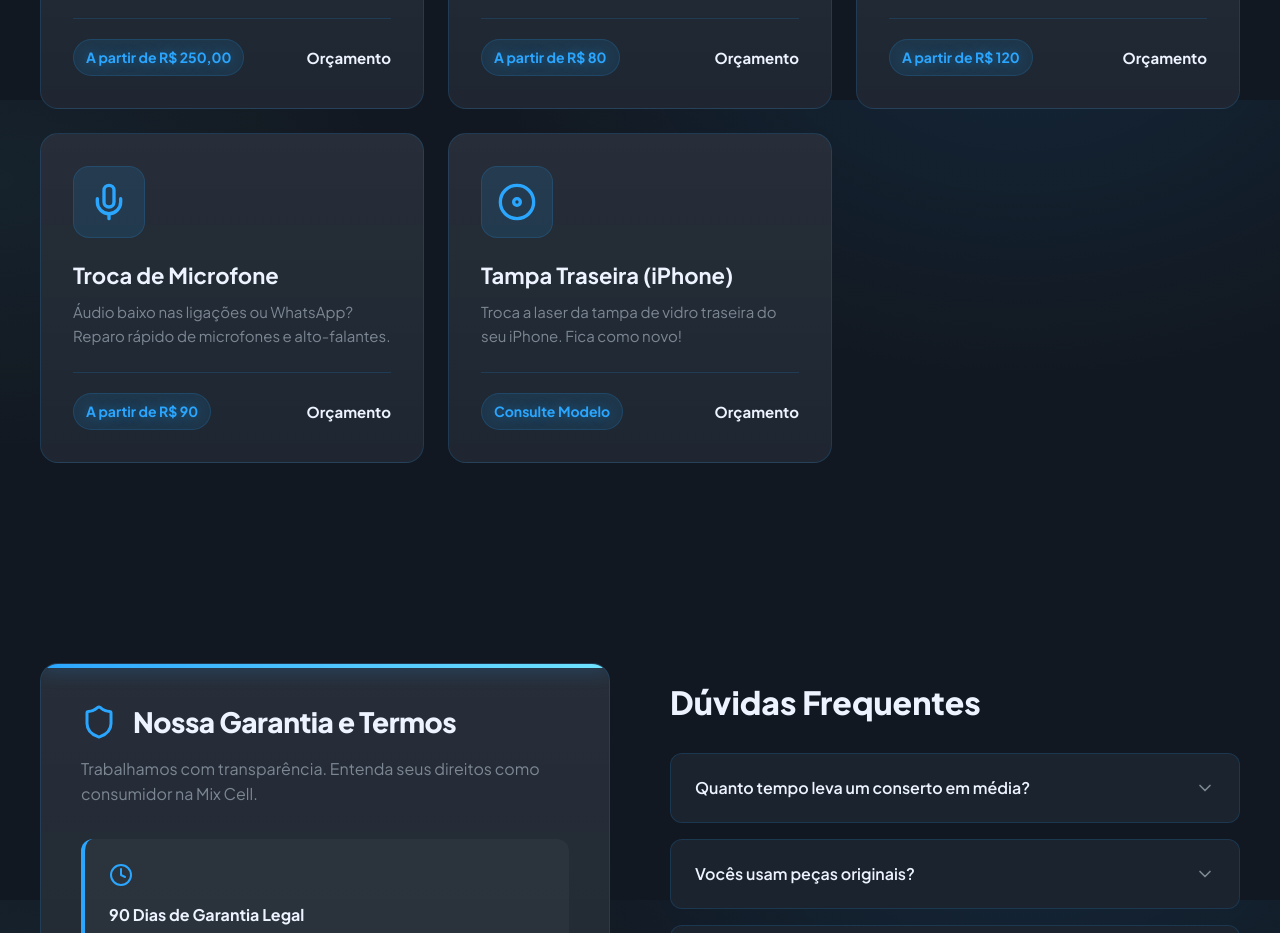
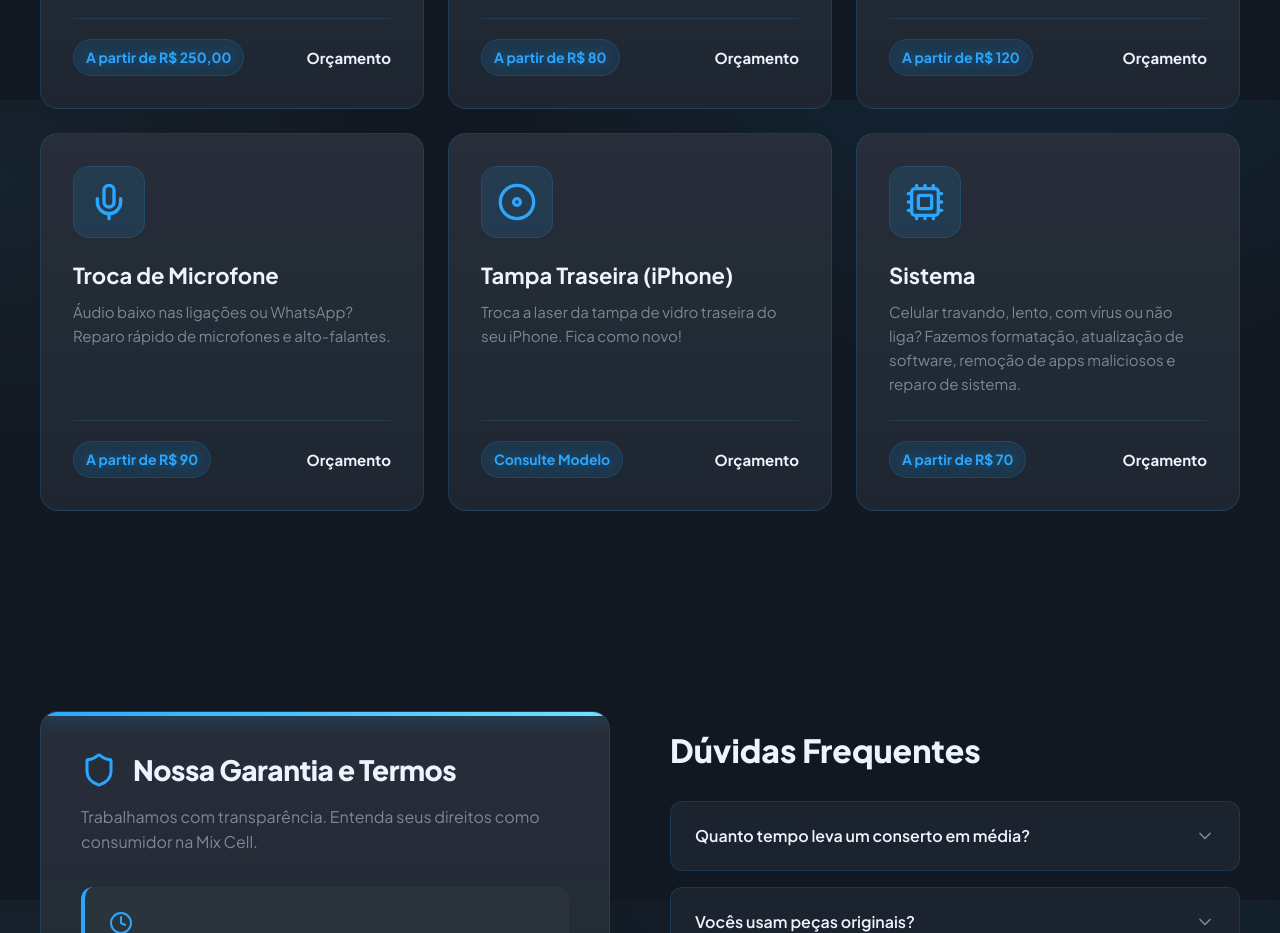
Before and after one commit to creativai25/mixcellcelulares, a React (Vite) app: page / in a window 1280 px wide. Shown: the part 3100-4033 px from the top of the page. Built offline with nearby package versions, Linux system fonts and the light colour scheme.

Commit message:
@ Consertos Rápidos: novo card "Sistema" (formatação, software, vírus)
Co-Authored-By: Claude Opus 4.8 <noreply@anthropic.com>
@

```diff
--- a/src/components/Sections/Services.jsx
+++ b/src/components/Sections/Services.jsx
@@ -1,5 +1,5 @@
 import React from 'react';
-import { Smartphone, BatteryCharging, Mic, Disc, Zap } from 'lucide-react';
+import { Smartphone, BatteryCharging, Mic, Disc, Zap, Cpu } from 'lucide-react';
 import './Services.css';
 
 const Services = () => {
@@ -38,6 +38,13 @@ const Services = () => {
       title: 'Tampa Traseira (iPhone)',
       desc: 'Troca a laser da tampa de vidro traseira do seu iPhone. Fica como novo!',
       price: 'Consulte Modelo',
+    },
+    {
+      id: 6,
+      icon: <Cpu size={40} />,
+      title: 'Sistema',
+      desc: 'Celular travando, lento, com vírus ou não liga? Fazemos formatação, atualização de software, remoção de apps maliciosos e reparo de sistema.',
+      price: 'A partir de R$ 70',
     }
   ];
 
```
